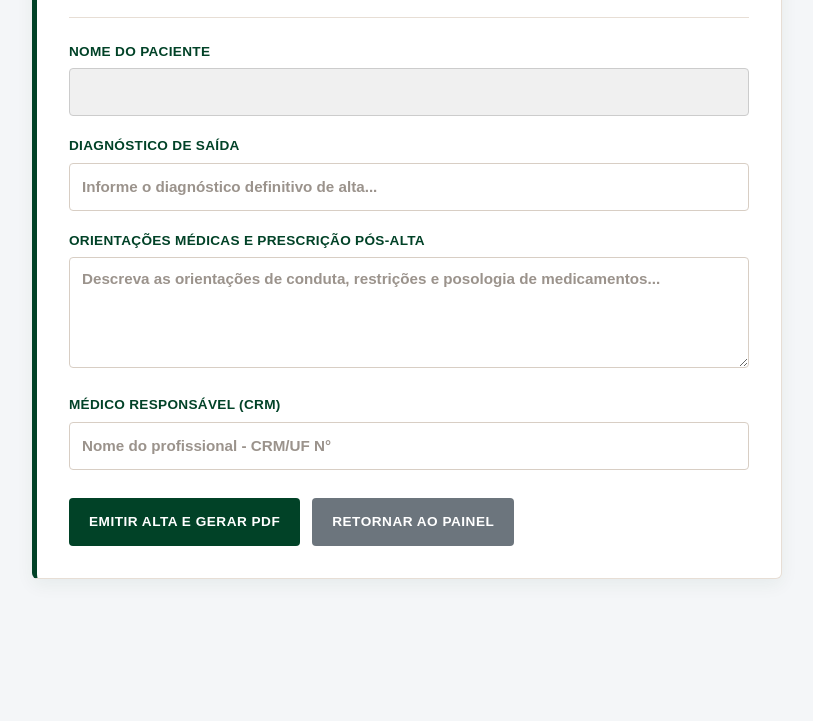
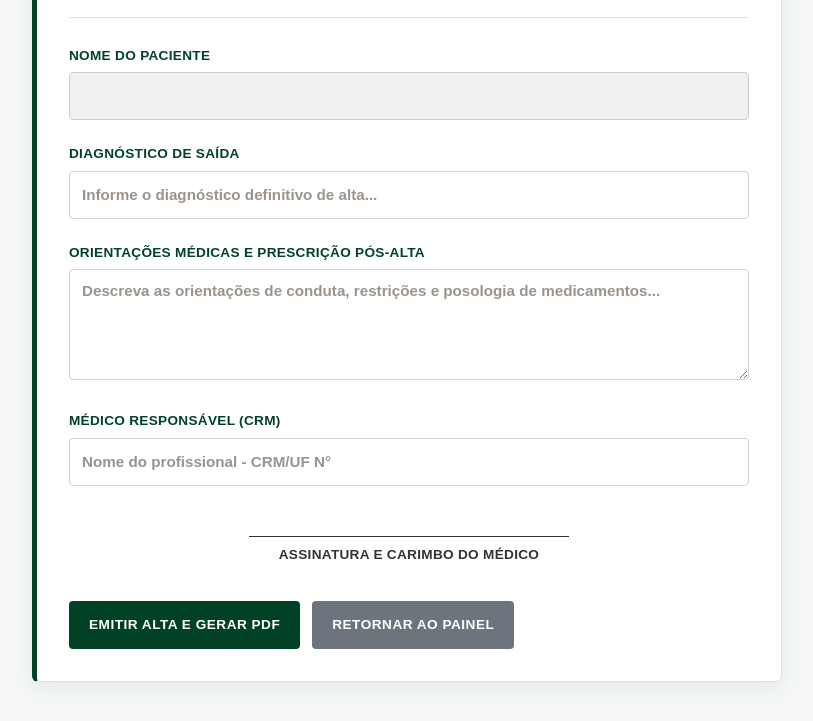
Before and after one commit to danieltsousa/health-vision, a website: page frontend/alta.html in a window 1280 px wide. Shown: the part 101-822 px from the top of the page, without its empty margins (233-1046 px from the left). Before the commit the page ends 800 px from the top, so only its background shows below. Drawn offline with Linux system fonts and the light colour scheme.

Commit message:
Enhance alta.html with signature section
Added signature section for the responsible doctor and updated the form layout.

```diff
--- a/frontend/alta.html
+++ b/frontend/alta.html
@@ -51,7 +51,7 @@
     }
 
     .campo {
-      margin-bottom: 20px;
+      margin-bottom: 24px;
     }
 
     .campo label {
@@ -92,10 +92,32 @@
       border-color: #ccc;
     }
 
+    /* Espaçamento e Bloco de Assinatura */
+    .secao-assinatura {
+      margin-top: 50px;
+      margin-bottom: 20px;
+      text-align: center;
+    }
+
+    .linha-assinatura {
+      width: 320px;
+      margin: 0 auto 8px auto;
+      border-top: 1px solid #333333;
+    }
+
+    .rotulo-assinatura {
+      display: block;
+      font-size: 0.85rem;
+      font-weight: 700;
+      color: #333333;
+      text-transform: uppercase;
+      letter-spacing: 0.3px;
+    }
+
     .acoes-alta {
       display: flex;
       gap: 12px;
-      margin-top: 28px;
+      margin-top: 36px;
       flex-wrap: wrap;
     }
 
@@ -168,6 +190,10 @@
         background: transparent !important;
         padding: 4px 0 !important;
       }
+
+      .secao-assinatura {
+        margin-top: 70px;
+      }
     }
   </style>
 </head>
@@ -178,7 +204,7 @@
       <h2>Termo de Alta Médica</h2>
       <span class="instituicao-nome">HealthVision Hospitalar</span>
     </div>
-    <hr style="border: none; border-top: 1px solid #e7ded5; margin-bottom: 24px;">
+    <hr style="border: none; border-top: 1px solid #e7ded5; margin-bottom: 28px;">
 
     <form id="formAlta" onsubmit="confirmarEEmitirAlta(event)">
       <div class="campo">
@@ -198,7 +224,13 @@
 
       <div class="campo">
         <label for="medico">Médico Responsável (CRM)</label>
-        <input type="text" id="medico" placeholder="Nome do profissional - CRM/UF N°" required>
+        <input type="text" id="medico" placeholder="Nome do profissional - CRM/UF N°" required oninput="atualizarNomeAssinatura()">
+      </div>
+
+      <!-- Bloco de Assinatura com Linha e Espaçamento -->
+      <div class="secao-assinatura">
+        <div class="linha-assinatura"></div>
+        <span id="nome-medico-assinatura" class="rotulo-assinatura">Assinatura e Carimbo do Médico</span>
       </div>
 
       <div class="acoes-alta">
@@ -219,6 +251,16 @@
   }
   if (diagnosticoInicial) {
     document.getElementById("diagnostico").value = decodeURIComponent(diagnosticoInicial);
+  }
+
+  function atualizarNomeAssinatura() {
+    const valorMedico = document.getElementById("medico").value;
+    const rotuloAssinatura = document.getElementById("nome-medico-assinatura");
+    if (valorMedico.trim() !== "") {
+      rotuloAssinatura.textContent = valorMedico + " - Assinatura e Carimbo";
+    } else {
+      rotuloAssinatura.textContent = "Assinatura e Carimbo do Médico";
+    }
   }
 
   async function confirmarEEmitirAlta(event) {
@@ -246,7 +288,6 @@
       console.warn("Modo de simulação ativo: Servidor Node.js offline ou não encontrado. Gerando documento localmente.", err);
     }
 
-    // Abre a caixa de impressão/geração de PDF imediatamente após o clique
     window.print();
   }
 </script>
```
